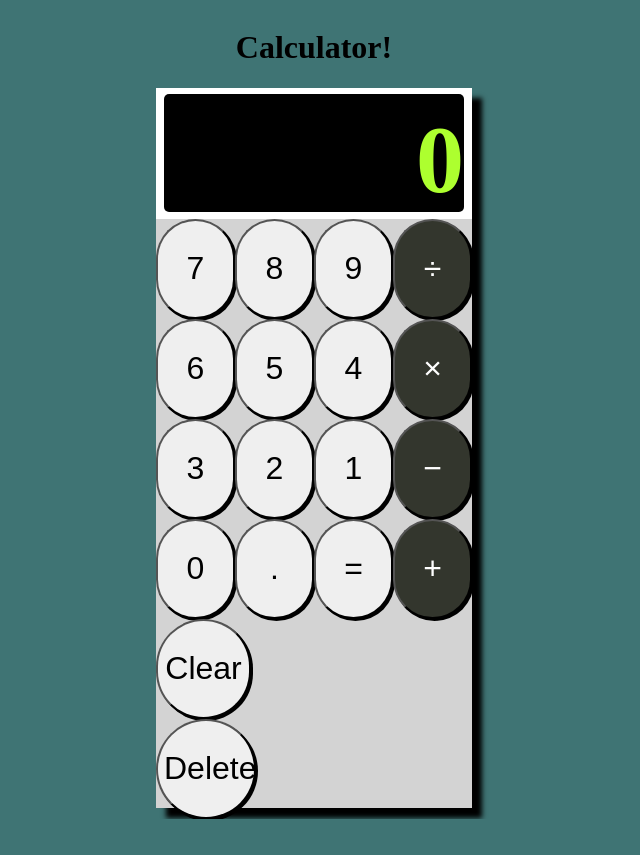
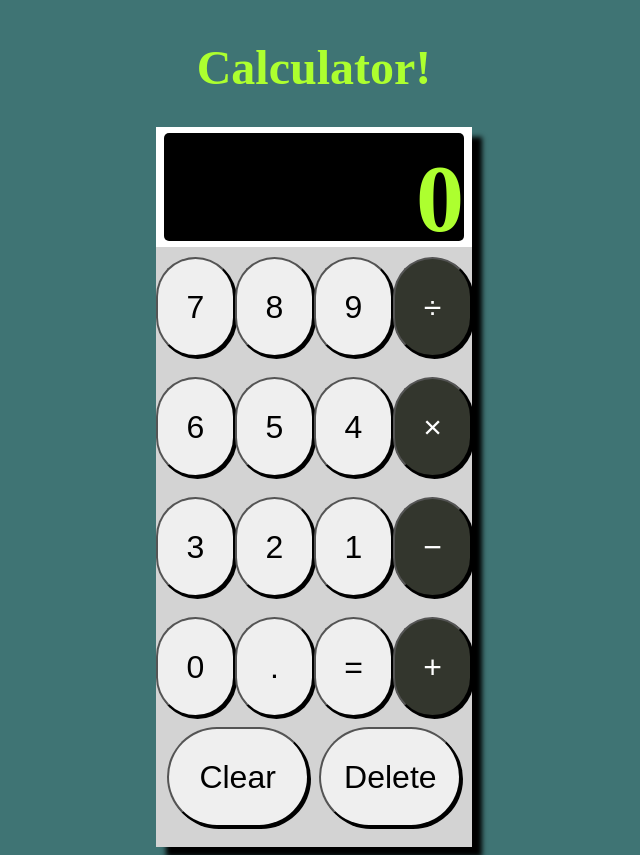
Before and after one commit to dunnand2/Calculator, a plain HTML site: page index.html in a window 1280 px wide. Shown: the whole page, without its empty margins (326-966 px from the left). Before the commit the page ends 819 px from the top, so only its background shows below. Drawn offline with Linux system fonts and the light colour scheme.

Commit message:
Updated minor asthetics and fixed delete button format

```diff
--- a/style.css
+++ b/style.css
@@ -4,6 +4,11 @@ body{
     flex-direction: column;
     justify-content: center;
     align-items: center;
+}
+
+h1 {
+    color: greenyellow;
+    font-size: 48px;
 }
 
 .buttonRow {
@@ -35,6 +40,7 @@ body{
     height: 100%;
     display: flex;
     align-items: center;
+    overflow: hidden;
 }
 
 .calculatorButton {
@@ -58,7 +64,7 @@ body{
     margin: 0 auto;
     border-radius: 5px;
     text-align: right;
-
+    overflow: hidden;
 }
 
 #displayDigits {
@@ -68,15 +74,19 @@ body{
     margin-bottom: 10px;
 }
 
-#clearRow {
+#clearAndDeleteRow {
     grid-area: row5;
     grid-column: 1 / -1;
     display: flex;
-    justify-content: center;
+    justify-content: space-evenly;
 }
 
 #clearButton {
-    width: 95%;
+    width: 45%;
+}
+
+#deleteButton {
+    width: 45%;
 }
 
 #buttonRow1 {
```
